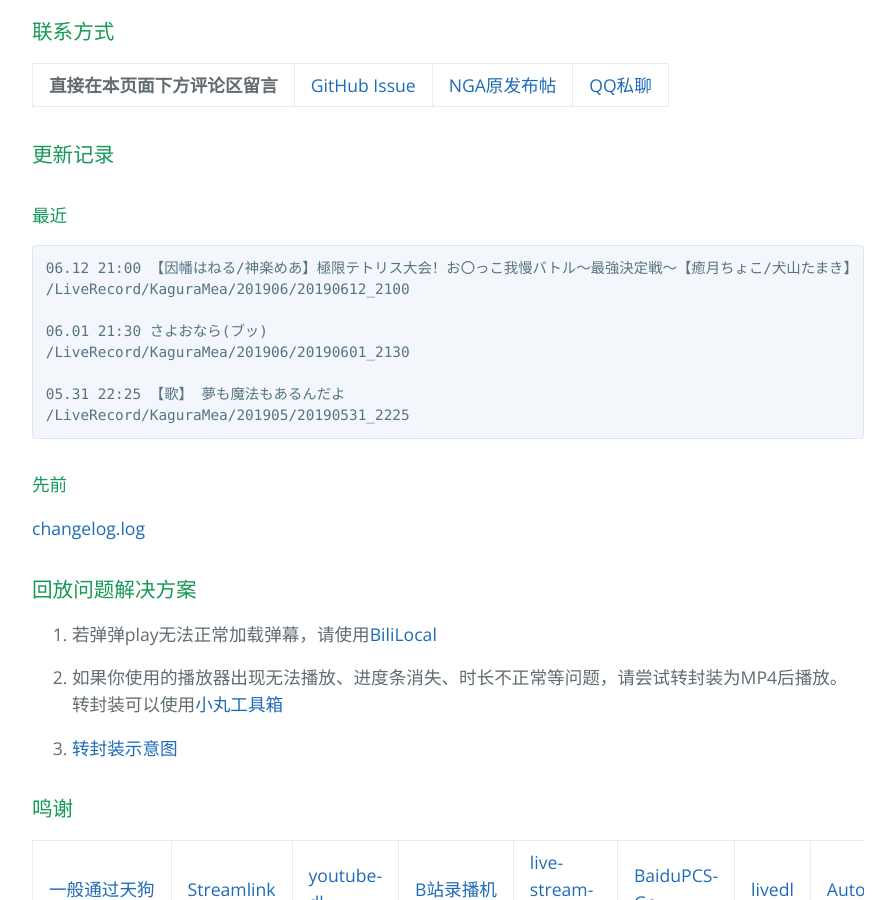
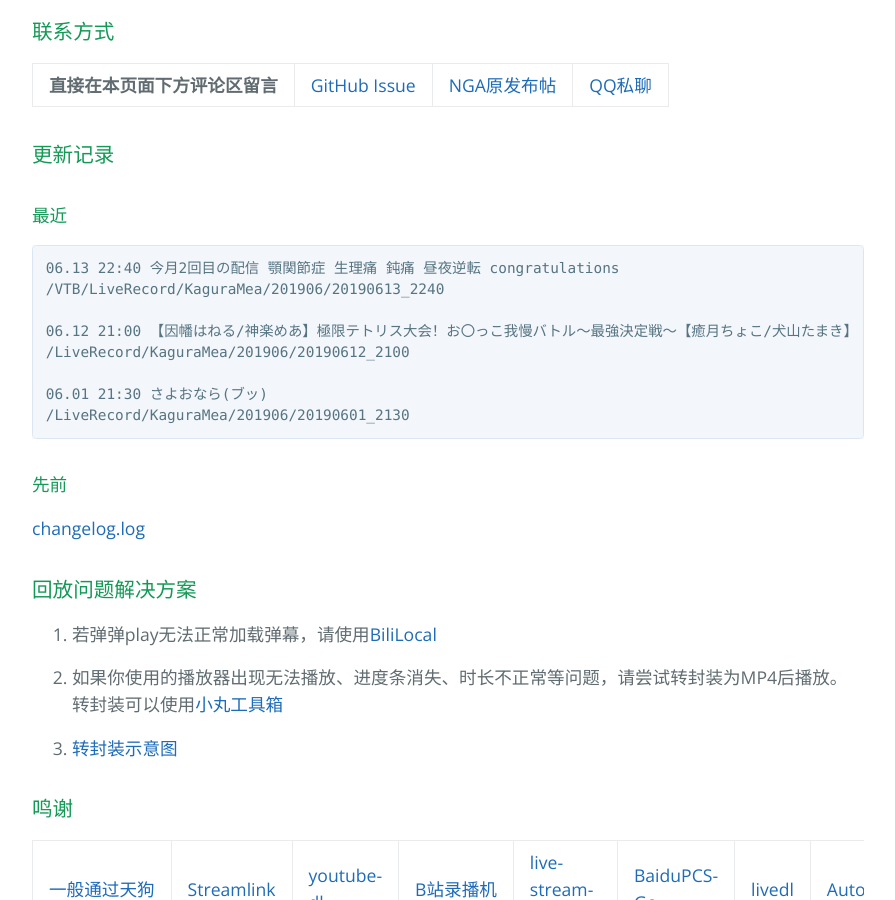
Before and after one commit to kaguramea-record/kaguramea-record.github.io, a Jekyll site: the page built from index.md, in a window 1280 px wide and 900 px high, scrolled down 1317 px. Shown: the whole window, without its empty margins (192-1087 px from the left). Built offline with Jekyll 4.4.1, drawn with Linux system fonts in a browser that asks for light colours; comment, search, counter and statistics services are not loaded.

Commit message:
Update 190613

````diff
--- a/index.md
+++ b/index.md
@@ -42,14 +42,14 @@ layout: default
 #### 最近
 
 ```
+06.13 22:40 今月2回目の配信 顎関節症 生理痛 鈍痛 昼夜逆転 congratulations
+/VTB/LiveRecord/KaguraMea/201906/20190613_2240
+
 06.12 21:00 【因幡はねる/神楽めあ】極限テトリス大会！お〇っこ我慢バトル～最強決定戦～【癒月ちょこ/犬山たまき】
 /LiveRecord/KaguraMea/201906/20190612_2100
 
 06.01 21:30 さよおなら(ブッ)
 /LiveRecord/KaguraMea/201906/20190601_2130
-
-05.31 22:25 【歌】 夢も魔法もあるんだよ
-/LiveRecord/KaguraMea/201905/20190531_2225
 ```
 
 #### 先前
````
Also changed, not shown: 1 other file.
